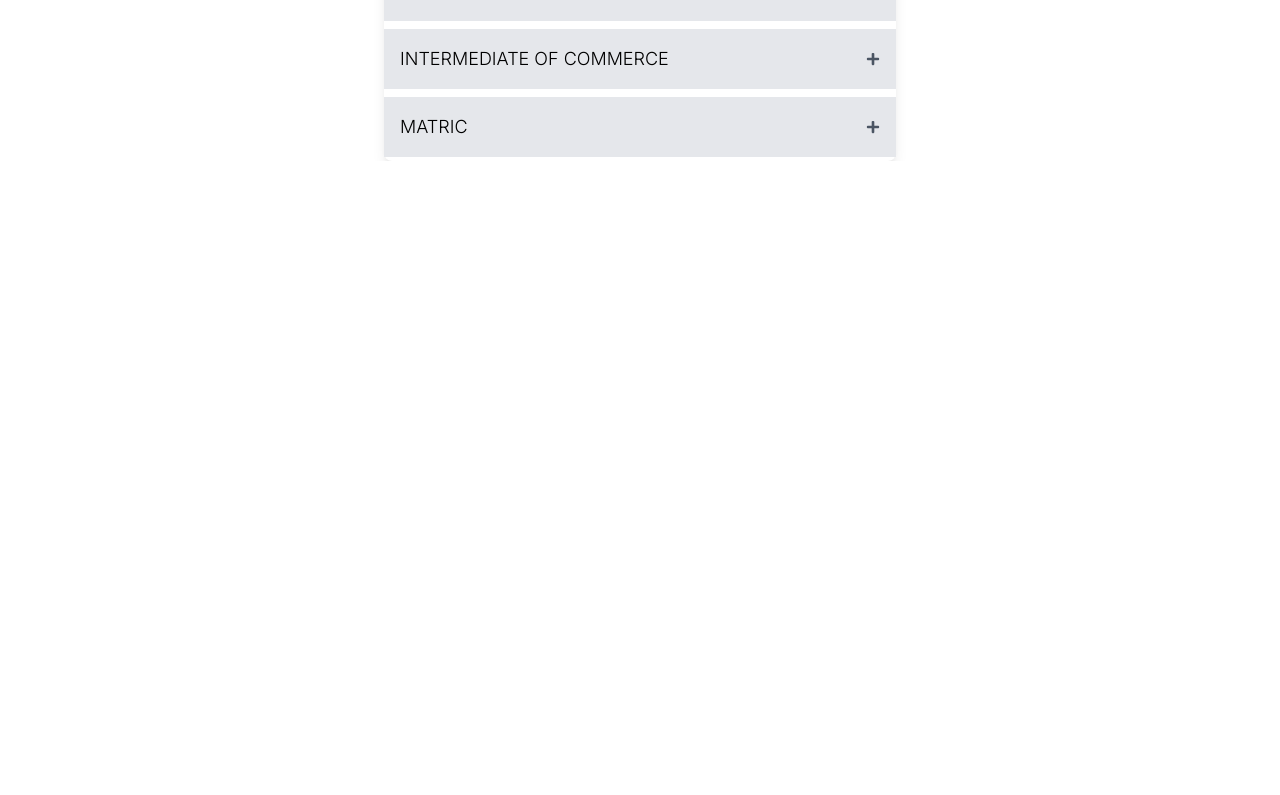
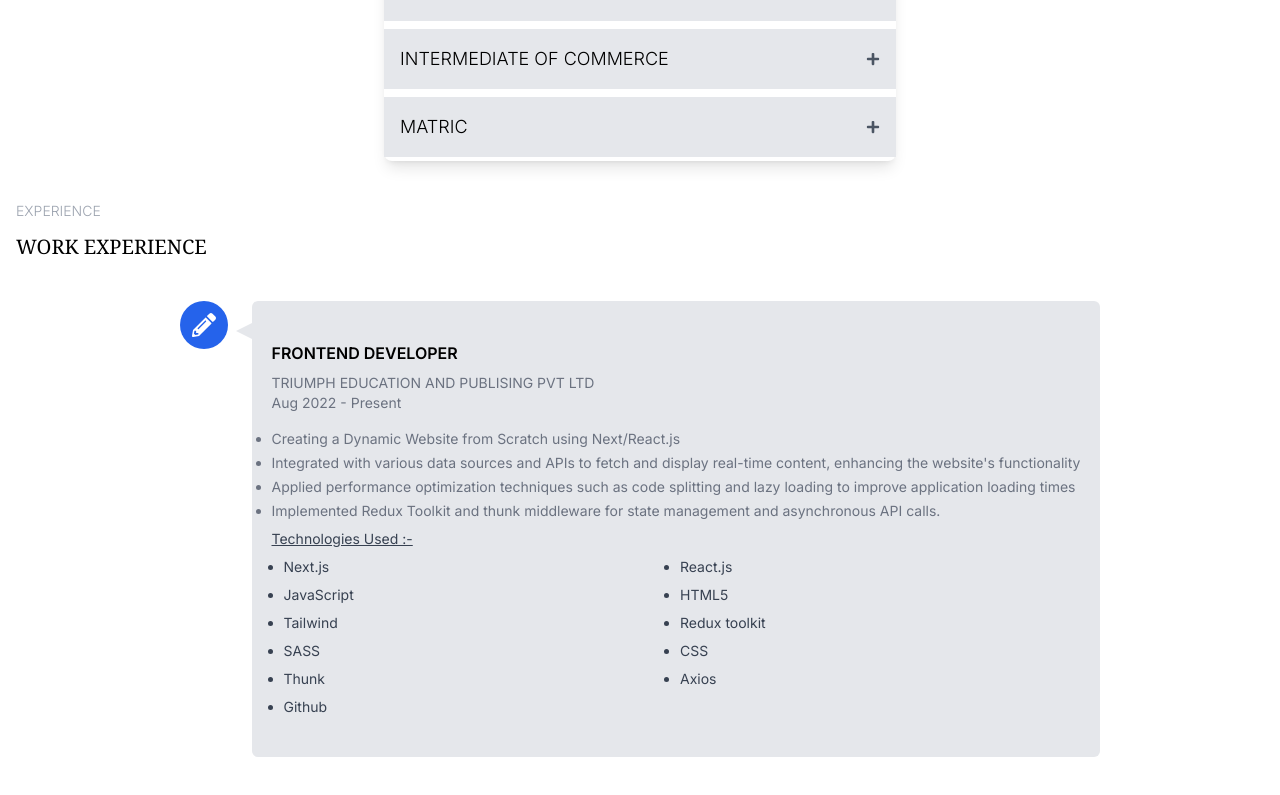
Before and after one commit to wasimakram97091/wasim-portfolio, a Next.js app: page / in a window 1280 px wide. Shown: the part 4453-5248 px from the top of the page. Before the commit the page ends 4614 px from the top, so only its background shows below. Built offline with nearby package versions, Linux system fonts and the light colour scheme.

Commit message:
exp section build

```diff
--- /dev/null
+++ b/app/experience/page.jsx
@@ -0,0 +1,5 @@
+const Experience = () => {
+  return <></>;
+};
+
+export default Experience;
--- a/app/page.js
+++ b/app/page.js
@@ -1,9 +1,9 @@
 import HomePage from "@/components/pages/homePage";
-import Image from "next/image";
 import AboutUs from "./about/page";
 import ExpertiseMe from "./expertise/page";
 import SkillsPage from "@/components/pages/skillsPage";
 import EducationPage from "@/components/pages/educationPage";
+import ExperiencePage from "@/components/pages/experiencePage";
 
 export default function Home() {
   return (
@@ -13,6 +13,7 @@ export default function Home() {
       <ExpertiseMe />
       <SkillsPage />
       <EducationPage />
+      <ExperiencePage />
     </main>
   );
 }
--- a/components/pages/educationPage/Accordion.jsx
+++ b/components/pages/educationPage/Accordion.jsx
@@ -25,7 +25,7 @@ const Accordion = () => {
   };
 
   return (
-    <div className="w-full max-w-lg mx-auto bg-white shadow-lg rounded-lg">
+    <div className="w-full max-w-lg mx-auto bg-white shadow-lg rounded-lg mb-10">
       <AccordionItem
         title="MASTER OF COMMERCE"
         content="I have completed my Master's (M.com) from VINOBA BHAVE UNIVERSITY in session 2020 - 2022 with 66%"
--- a/components/pages/educationPage/Educations.jsx
+++ b/components/pages/educationPage/Educations.jsx
@@ -9,7 +9,7 @@ import { fadeIn } from "@/app/variants";
 function Educations() {
   return (
     <SectionWrapper>
-      <motion.div variants={fadeIn("up", 0.2)} initial="hidden" whileInView={"show"} viewport={{ once: false, amount: 0.7 }} className="px-4">
+      <motion.div variants={fadeIn("up", 0.2)} initial="hidden" whileInView={"show"} viewport={{ once: false, amount: 0.7 }} className="px-4 my-10">
         <PageHeading upperHeading={"EDUCATION"} dawnHeading={"EDUCATION"} />
         <div>
           <Accordion />
--- /dev/null
+++ b/components/pages/experiencePage/Experiences.jsx
@@ -0,0 +1,54 @@
+"use client";
+import PageHeading from "@/components/common/pageHeading/PageHeading";
+import SectionWrapper from "@/components/common/sectionWrapper/SectionWrapper";
+import React from "react";
+import { FaPencilAlt } from "react-icons/fa";
+import { motion } from "framer-motion";
+import { fadeIn } from "@/app/variants";
+
+const workArray = [
+  "Creating a Dynamic Website from Scratch using Next/React.js",
+  "Integrated with various data sources and APIs to fetch and display real-time content, enhancing the website's functionality",
+  "Applied performance optimization techniques such as code splitting and lazy loading to improve application loading times",
+  " Implemented Redux Toolkit and thunk middleware for state management and asynchronous API calls.",
+];
+
+const techArray = [" Next.js", "React.js", "JavaScript", "HTML5", "Tailwind", "Redux toolkit", "SASS", "CSS", "Thunk", "Axios", "Github"];
+
+function Experiences() {
+  return (
+    <SectionWrapper>
+      <motion.div variants={fadeIn("up", 0.2)} initial="hidden" whileInView={"show"} viewport={{ once: false, amount: 0.7 }} className="px-4 my-10">
+        <PageHeading upperHeading={"EXPERIENCE"} dawnHeading={"WORK EXPERIENCE"} />
+        <div className="flex justify-center items-start gap-6">
+          <div className="bg-blue-600 rounded-full p-3">
+            <FaPencilAlt className="text-white text-2xl" />
+          </div>
+          <div className="bg-gray-200 px-5 py-8 rounded-md relative">
+            <h2 className="font-semibold my-2">FRONTEND DEVELOPER</h2>
+            <p className="text-sm text-gray-500">TRIUMPH EDUCATION AND PUBLISING PVT LTD</p>
+            <p className="text-sm text-gray-500">Aug 2022 - Present</p>
+            <ul className="list-disc mt-4">
+              {workArray?.map((item, index) => (
+                <li key={index} className="text-sm text-gray-500 list-disc my-1">
+                  {item}
+                </li>
+              ))}
+            </ul>
+            <p className="text-sm my-2 text-gray-700 ">
+              <span className="underline">Technologies Used :-</span> <br />
+              <ul className="grid grid-cols-2 mx-3 gap-2 list-disc mt-2">
+                {techArray?.map((item, index) => (
+                  <li key={index}>{item}</li>
+                ))}
+              </ul>
+            </p>
+            <div className="absolute top-5 -left-4 -rotate-90 w-0 h-0 border-l-[10px] border-l-transparent border-r-[10px] border-r-transparent border-b-[20px] border-b-gray-200"></div>
+          </div>
+        </div>
+      </motion.div>
+    </SectionWrapper>
+  );
+}
+
+export default Experiences;
--- /dev/null
+++ b/components/pages/experiencePage/index.js
@@ -0,0 +1,7 @@
+const { default: Experiences } = require("./Experiences");
+
+const ExperiencePage = () => {
+  return <Experiences />;
+};
+
+export default ExperiencePage;
```
